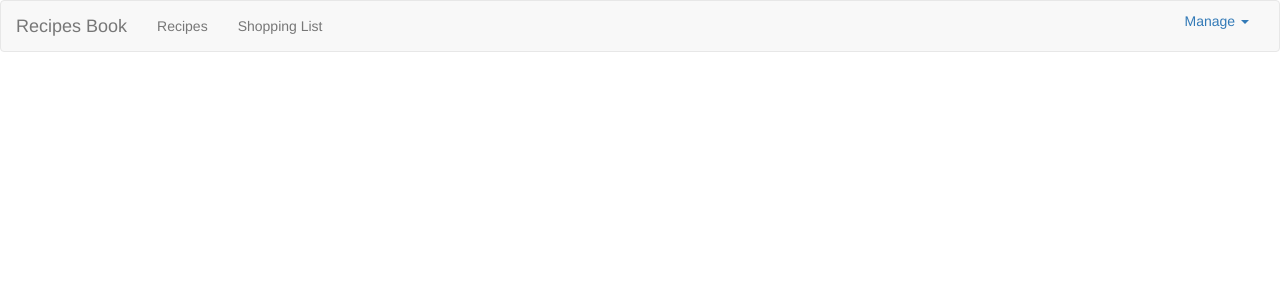
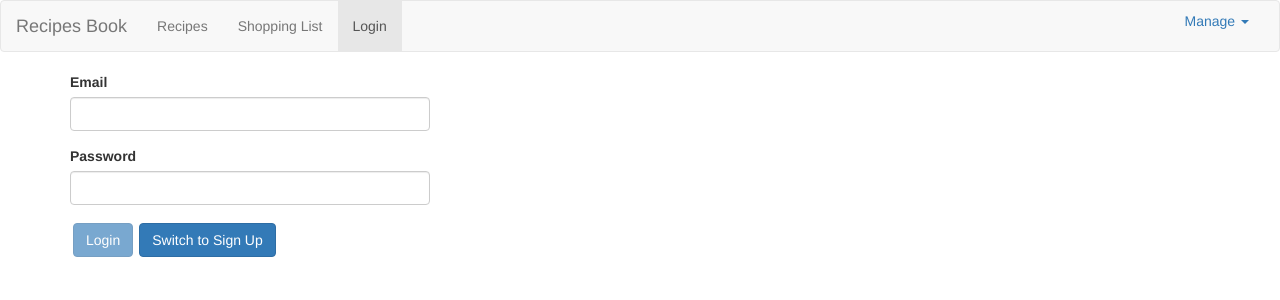
Before and after one commit to valeriu-viscreanu/Recipe-Manager, an Angular app: page /login in a window 1280 px wide. Before the commit this address led to /. Shown: the top 300 px of the page. Built offline with nearby package versions, Linux system fonts and the light colour scheme.

Commit message:
Added basic signup/authentication

```diff
--- a/src/app/app.module.ts
+++ b/src/app/app.module.ts
@@ -16,6 +16,7 @@ import { ShoppingListComponent } from './shopping-list/shopping-list.component';
 import { ShoppingEditComponent } from './shopping-list/shopping-edit/shopping-edit.component';
 import { RecipesStartComponent } from './recipes/recipes-start/recipes-start.component';
 import { RecipeEditComponent } from './recipes/recipe-edit/recipe-edit.component';
+import { AuthComponent } from './auth/authcomponent/authcomponent.component';
 
 
 
@@ -31,7 +32,8 @@ import { RecipeEditComponent } from './recipes/recipe-edit/recipe-edit.component
     ShoppingEditComponent,
     DropdownDirective,
     RecipesStartComponent,
-    RecipeEditComponent
+    RecipeEditComponent,
+    AuthComponent
   ],
   imports: [
     BrowserModule,
--- /dev/null
+++ b/src/app/auth/authcomponent/auth.service.ts
@@ -0,0 +1,27 @@
+import { HttpClient } from "@angular/common/http";
+import { Injectable } from "@angular/core";
+
+interface AuthResponseData{
+    kind: string;
+    idToken: string;
+    email: string;
+    refreshTken: string;
+    expiresIn: string;
+    localId: string;
+}
+
+@Injectable({providedIn: 'root'})
+export class AuthService{
+    constructor(private readonly http: HttpClient){
+    }
+
+    signup<AuthResponseData>(email: string, password: string){
+        return this.http.post('https://identitytoolkit.googleapis.com/v1/accounts:signUp?key=AIzaSyAziXB8m062L3gGA_iguB67n2ueFzrfDVo',
+        {
+            email: email,
+            password: password,
+            returnSecureToken: true
+
+        });
+    }
+}
--- /dev/null
+++ b/src/app/auth/authcomponent/authcomponent.component.html
@@ -0,0 +1,22 @@
+<div class="row">
+    <div class="col-md-4 col-offset-8">
+        <form #f="ngForm" (ngSubmit)="OnSubmit(f)">
+            <div class="form-group">
+                <div class="form-group">
+                    <label for="email">Email</label>
+                    <input type="email" id="email" class="form-control" name="email"  ngModel required email>
+                </div>
+            </div>
+            <div class="form-group">
+                <div class="form-group">
+                    <label for="password">Password</label>
+                    <input type="password" id="password" class="form-control" name="password" ngModel required minlength="6">
+                </div>
+            </div>
+            <div>
+                <button class="btn btn-primary" type="submit" [disabled]="!f.valid">{{ isloginMode ? 'Login' : 'Sign Up'}}</button>
+                <button class="btn btn-primary" type="button" (click)="onSwitchMode()">{{ isloginMode ? 'Switch to Sign Up' : 'Switch to Login'}}</button>
+            </div>
+    </form>
+</div>
+</div>
--- /dev/null
+++ b/src/app/auth/authcomponent/authcomponent.component.ts
@@ -0,0 +1,40 @@
+import { Component, OnInit } from '@angular/core';
+import { NgForm } from '@angular/forms';
+import { AuthService } from './auth.service';
+
+@Component({
+  selector: 'app-authcomponent',
+  templateUrl: './authcomponent.component.html',
+  styleUrls: ['./authcomponent.component.css']
+})
+export class AuthComponent implements OnInit {
+  isloginMode = true;
+
+  constructor(private readonly authService: AuthService) {
+  }
+  ngOnInit() {
+  }
+
+  OnSubmit(f: NgForm) {
+    const email = f.value.email;
+    const password = f.value.password;
+    if (this.isloginMode) {
+
+     }
+    else {
+      this.authService.signup(email, password).subscribe(
+        answer => {
+          console.log(answer);
+        },
+        error => {
+          console.log(error);
+        });
+    }
+
+    f.reset();
+  }
+
+  onSwitchMode() {
+    this.isloginMode = !this.isloginMode;
+  }
+}
--- a/src/app/header/header.component.html
+++ b/src/app/header/header.component.html
@@ -7,6 +7,7 @@
             <ul class="nav navbar-nav">
                 <li routerLinkActive="active"><a  routerLink="/recipes">Recipes</a></li>
                 <li routerLinkActive="active"><a  routerLink="/shopping-list">Shopping List</a></li>
+                <li routerLinkActive="active"><a  routerLink="/login">Login</a></li>
             </ul>
             <ul class="nav navbar-bar navbar-right">
                 <li class="dropdown" appDropdown>
```
Also changed, not shown: src/app/app-routing-module.ts (+7 -1 lines), src/app/auth/authcomponent/authcomponent.component.css (added).
